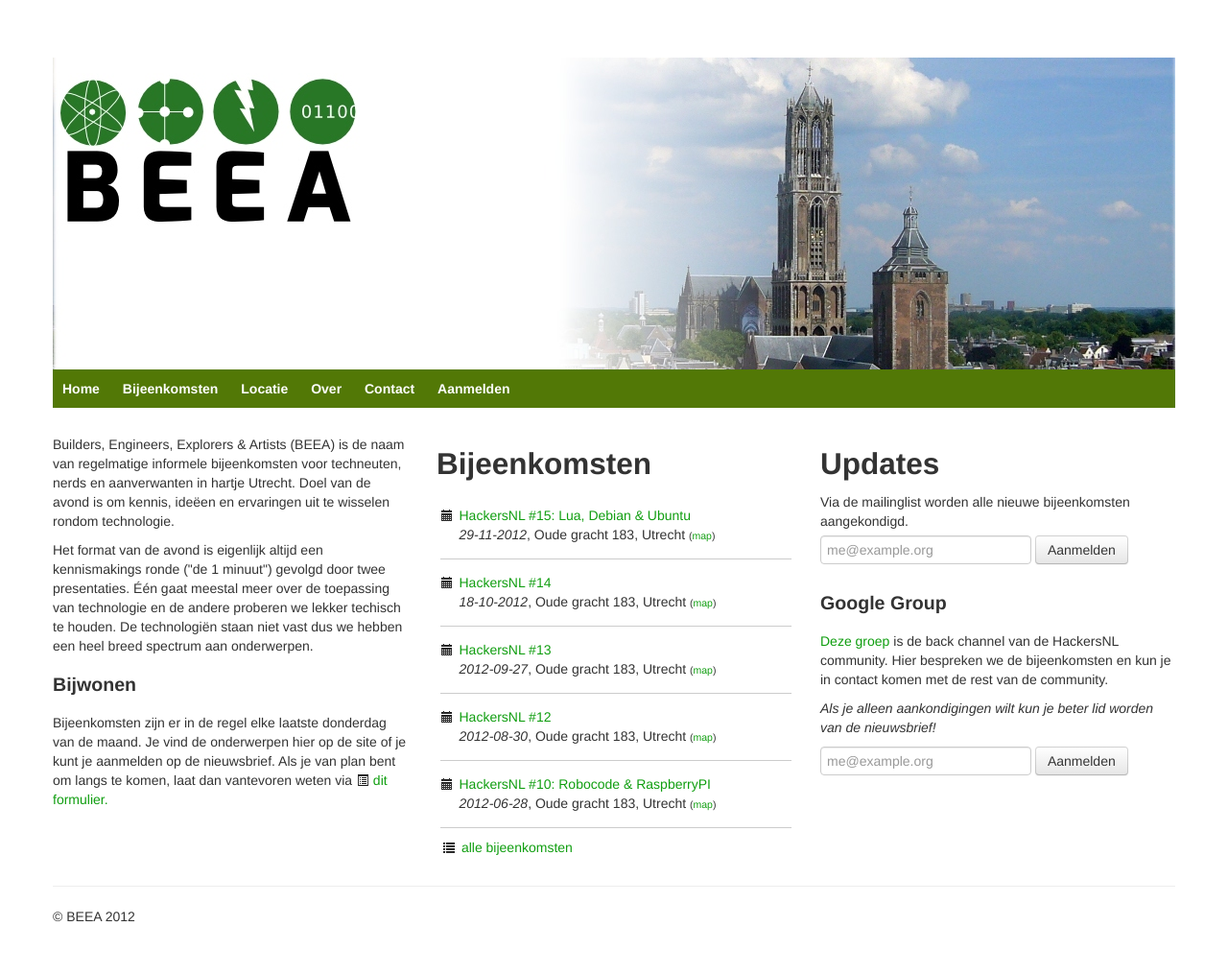
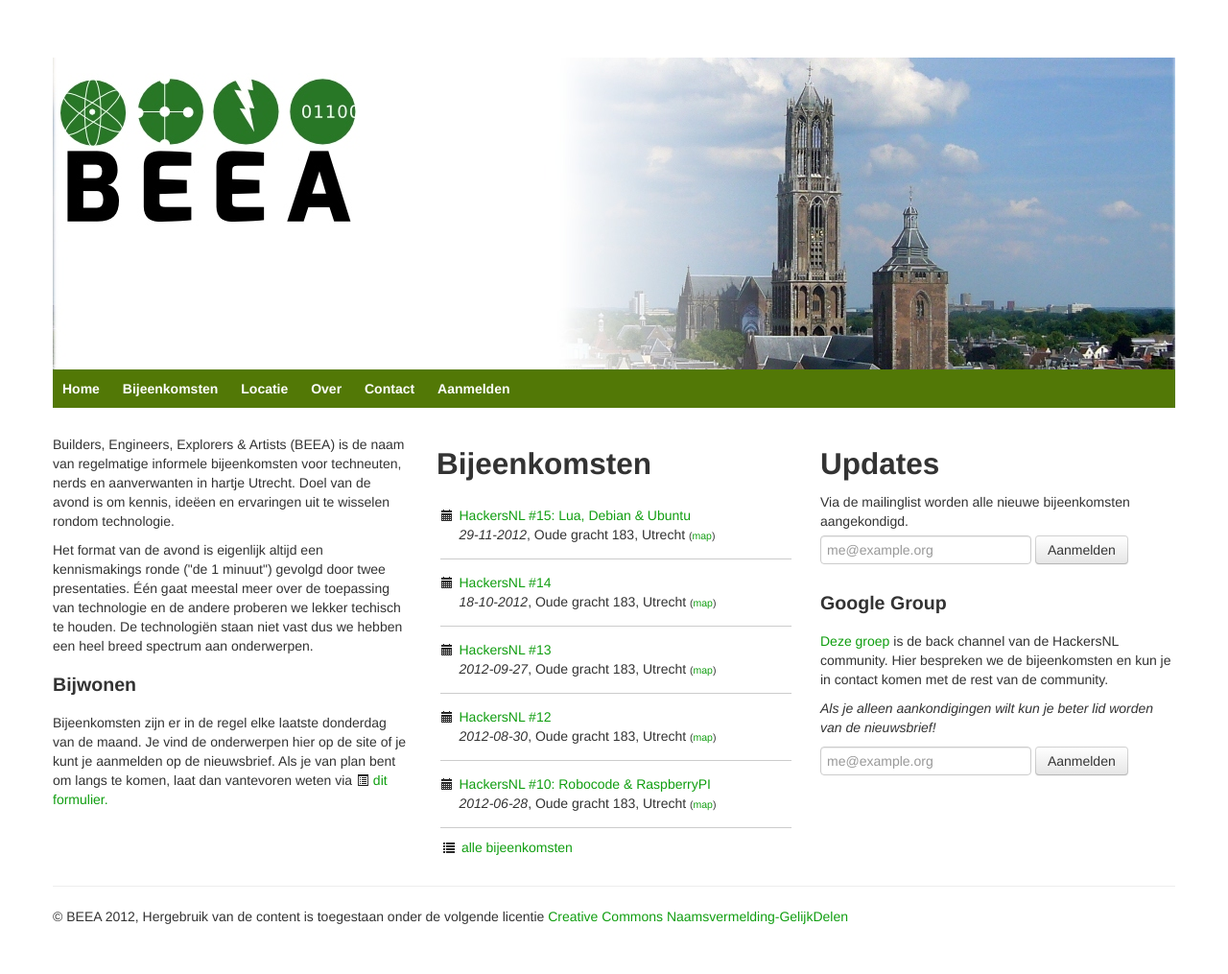
Before and after one commit to HackersNL/hackersnl.github.com, a Jekyll site: the page built from index.html, in a window 1280 px wide. Shown: the whole page at 96% size. Built offline with Jekyll 4.4.1, drawn with Linux system fonts in a browser that asks for light colours; nearby versions of some CDN libraries; Markdown is read by kramdown in place of the engine named in the settings; the list of posts is cut into pages by our own code.

Commit message:
Copyright aangepast
Sorry voor de brakke diff

```diff
--- a/_layouts/beea.html
+++ b/_layouts/beea.html
@@ -47,7 +47,7 @@
             <hr>
 
             <footer>
-                <p>&copy; BEEA 2012</p>
+                <p>&copy; BEEA 2012, Hergebruik van de content is toegestaan onder de volgende licentie <a href="http://creativecommons.org/licenses/by-sa/3.0/nl/">Creative Commons Naamsvermelding-GelijkDelen</a></p>
             </footer>
 
         </div> <!-- /container -->
--- a/_layouts/page.html
+++ b/_layouts/page.html
@@ -57,7 +57,7 @@
             <hr>
 
             <footer>
-                <p>&copy; BEEA 2012</p>
+                <p>&copy; BEEA 2012, Hergebruik van de content is toegestaan onder de volgende licentie <a href="http://creativecommons.org/licenses/by-sa/3.0/nl/">Creative Commons Naamsvermelding-GelijkDelen</a></p>
             </footer>
 
         </div> <!-- /container -->
```
